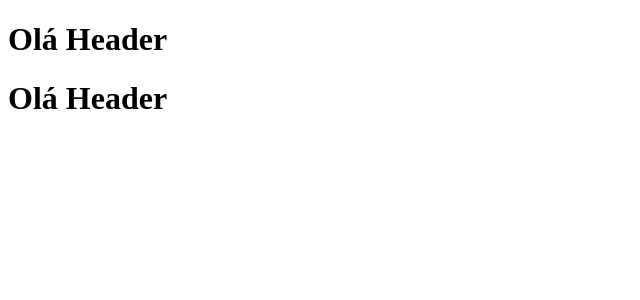
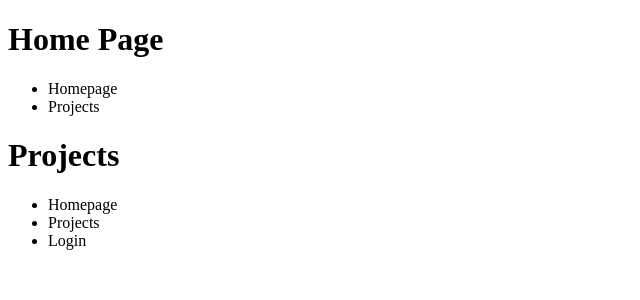
Before and after one commit to jeancabral/task-manager-frontend, a React app: page / in a window 1280 px wide. Shown: the top 300 px of the page, without its empty margins (0-640 px from the left). Built offline with nearby package versions, Linux system fonts and the light colour scheme.

Commit message:
Propriedades

```diff
--- a/src/App.js
+++ b/src/App.js
@@ -6,8 +6,20 @@
 function App(){
   return (
     <Fragment>
-         <Header/>
-         <Header/>
+         <Header title="Home Page">
+           <ul>
+             <li>Homepage</li>
+             <li>Projects</li>
+           </ul>
+
+         </Header>
+         <Header title="Projects">
+           <ul>
+             <li>Homepage</li>
+             <li>Projects</li>
+             <li>Login</li>
+           </ul>
+         </Header>
     </Fragment>
   )
 }
--- a/src/components/Header.js
+++ b/src/components/Header.js
@@ -1,9 +1,13 @@
 import React from 'react';
 
-export default function Header() {
+export default function Header(props) {
+  const { title, children} = props;
+
   return (
     <header>
-      <h1>Olá Header</h1>
+      <h1>{title}</h1>
+      {children}
    </header>
   )
+
 }
```
